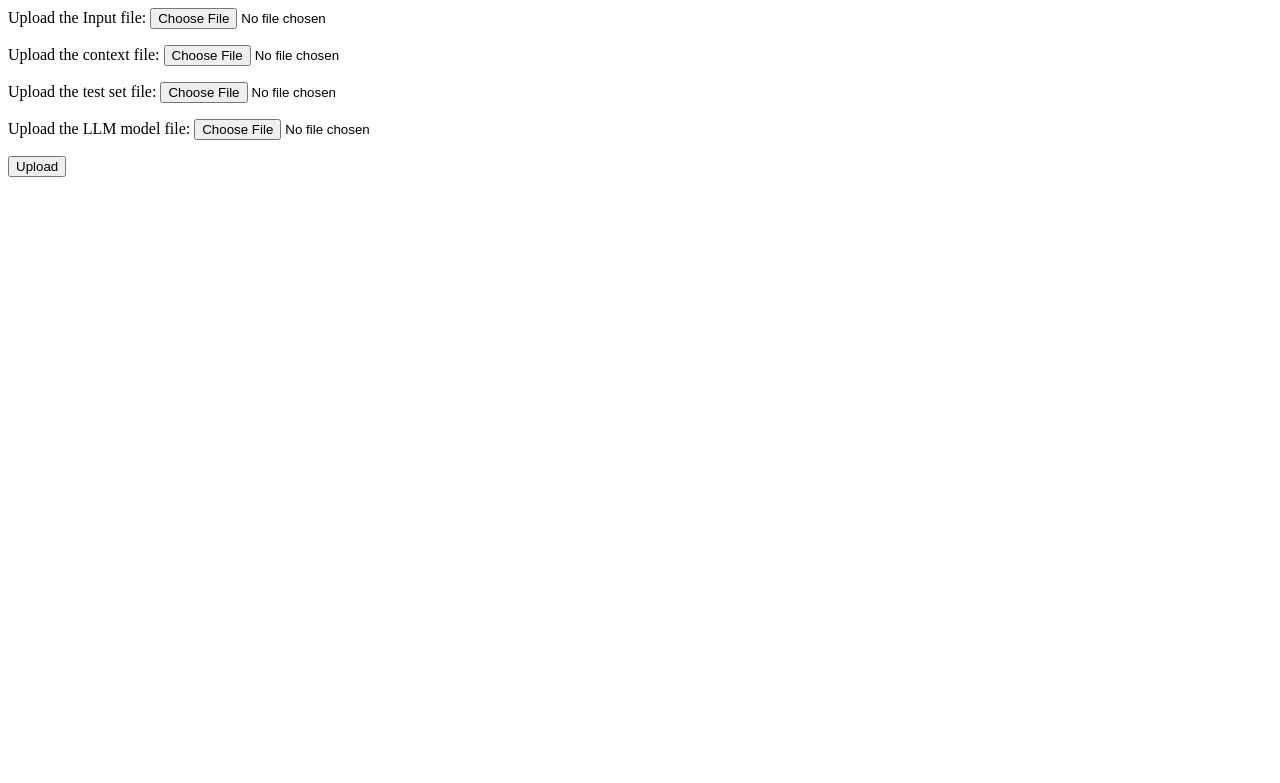
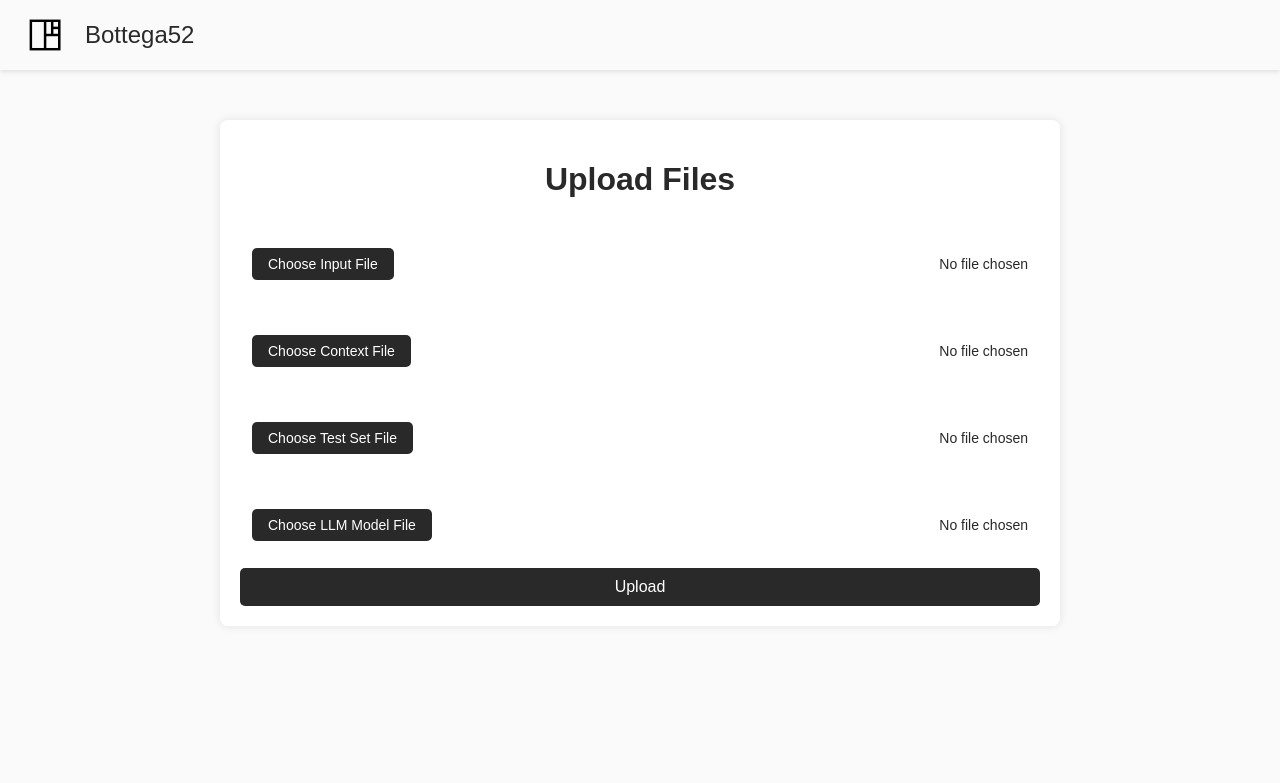
Before and after one commit to Hackingale/Bottega52, a Flask app: page / in a window 1280 px wide. Shown: the top 783 px of the page. Run offline with Flask 3, Linux system fonts and the light colour scheme.

Commit message:
Webpage updated

```diff
--- /dev/null
+++ b/HTML/static/css/style.css
@@ -0,0 +1,153 @@
+body {
+    font-family: 'Neue Haas Grotesk Display Pro 65 Medium', Arial, sans-serif;
+    background-color: #FAFAFA;
+    color: #292929;
+    margin: 0;
+    padding: 0;
+}
+
+.container {
+    max-width: 800px;
+    margin: 50px auto;
+    padding: 20px;
+    background-color: #fff;
+    box-shadow: 0 0 10px rgba(0, 0, 0, 0.1);
+    border-radius: 8px;
+}
+
+h1 {
+    text-align: center;
+    color: #292929;
+}
+
+form {
+    display: flex;
+    flex-direction: column;
+}
+
+form p {
+    position: relative;
+    margin-bottom: 15px;
+    display: flex;
+    align-items: center;
+    justify-content: space-between;
+    border: 2px dashed transparent;
+    padding: 10px;
+    transition: border-color 0.3s ease, background-color 0.3s ease;
+}
+
+form p.dragover {
+    border-color: #292929;
+    background-color: #f0f0f0;
+}
+
+input[type="file"] {
+    display: none;
+}
+
+.custom-file-upload {
+    padding: 8px 16px;
+    background-color: #292929;
+    color: white;
+    border: none;
+    border-radius: 5px;
+    cursor: pointer;
+    font-size: 14px;
+    transition: background-color 0.3s ease;
+    margin-right: 10px;
+}
+
+.custom-file-upload:hover {
+    background-color: #3e3e3e;  /* Slightly lighter shade for hover */
+}
+
+input[type="submit"] {
+    padding: 10px 20px;
+    background-color: #292929;
+    color: white;
+    border: none;
+    border-radius: 5px;
+    cursor: pointer;
+    font-size: 16px;
+    transition: background-color 0.3s ease;
+}
+
+input[type="submit"]:hover {
+    background-color: #555;
+}
+
+p {
+    text-align: center;
+}
+
+.header {
+    display: flex;
+    align-items: center;
+    background-color: #FAFAFA;
+    padding: 10px 20px;
+    box-shadow: 0 2px 4px rgba(0, 0, 0, 0.1);
+}
+
+.header img {
+    height: 50px;
+    margin-right: 15px;
+}
+
+.header .brand {
+    font-size: 24px;
+    font-weight: 500;
+    color: #292929;
+}
+
+.file-name {
+    font-size: 14px;
+    color: #292929;
+    margin-left: 10px;
+}
+
+/* Loading Spinner */
+.spinner {
+    display: none;
+    width: 50px;
+    height: 50px;
+    border: 5px solid #f3f3f3;
+    border-top: 5px solid #292929;
+    border-radius: 50%;
+    animation: spin 1s linear infinite;
+    margin: 20px auto;
+}
+
+@keyframes spin {
+    0% { transform: rotate(0deg); }
+    100% { transform: rotate(360deg); }
+}
+
+/* Transition Effects */
+.fade-out {
+    opacity: 0;
+    transition: opacity 0.5s ease-out;
+}
+
+.fade-in {
+    opacity: 0;
+    transition: opacity 0.5s ease-in;
+}
+
+.fade-in.show {
+    opacity: 1;
+}
+
+/* Drag-and-Drop Indicator */
+.drop-icon {
+    position: absolute;
+    left: 50%;
+    top: 50%;
+    transform: translate(-50%, -50%);
+    font-size: 24px;
+    color: #292929;
+    display: none;
+}
+
+form p.dragover .drop-icon {
+    display: block;
+}
--- a/HTML/templates/index.html
+++ b/HTML/templates/index.html
@@ -1,14 +1,107 @@
-<html>
+<!DOCTYPE html>
+<html lang="en">
 <head>
+    <meta charset="UTF-8">
+    <meta name="viewport" content="width=device-width, initial-scale=1.0">
     <title>Upload Files</title>
+    <link rel="stylesheet" href="{{ url_for('static', filename='css/style.css') }}">
 </head>
 <body>
-    <form action="/success" method="post" enctype="multipart/form-data">
-        <p>Upload the Input file: <input type="file" name="input_file" /></p>
-        <p>Upload the context file: <input type="file" name="context_file" /></p>
-        <p>Upload the test set file: <input type="file" name="test_set_file" /></p>
-        <p>Upload the LLM model file: <input type="file" name="llm_file" /></p> <!-- Add this line -->
-        <input type="submit" value="Upload">
-    </form>
+    <div class="header">
+        <img src="{{ url_for('static', filename='images/bottega52_logo.png') }}" alt="Bottega52 Logo">
+        <div class="brand">Bottega52</div>
+    </div>
+    <div class="container">
+        <h1>Upload Files</h1>
+        <form id="uploadForm" action="/success" method="post" enctype="multipart/form-data">
+            <p id="input-file-p">
+                <label class="custom-file-upload">
+                    Choose Input File
+                    <input type="file" name="input_file" id="input_file" />
+                </label>
+                <span class="file-name" id="input_file_name">No file chosen</span>
+                <span class="drop-icon">📂</span>
+            </p>
+            <p id="context-file-p">
+                <label class="custom-file-upload">
+                    Choose Context File
+                    <input type="file" name="context_file" id="context_file" />
+                </label>
+                <span class="file-name" id="context_file_name">No file chosen</span>
+                <span class="drop-icon">📂</span>
+            </p>
+            <p id="test-set-file-p">
+                <label class="custom-file-upload">
+                    Choose Test Set File
+                    <input type="file" name="test_set_file" id="test_set_file" />
+                </label>
+                <span class="file-name" id="test_set_file_name">No file chosen</span>
+                <span class="drop-icon">📂</span>
+            </p>
+            <p id="llm-file-p">
+                <label class="custom-file-upload">
+                    Choose LLM Model File
+                    <input type="file" name="llm_file" id="llm_file" />
+                </label>
+                <span class="file-name" id="llm_file_name">No file chosen</span>
+                <span class="drop-icon">📂</span>
+            </p>
+            <input type="submit" value="Upload">
+        </form>
+        <div class="spinner" id="spinner"></div>
+    </div>
+    <script>
+        // Handle file selection for input buttons
+        document.querySelectorAll('input[type="file"]').forEach(input => {
+            input.addEventListener('change', function() {
+                const fileName = this.files[0] ? this.files[0].name : 'No file chosen';
+                this.closest('p').querySelector('.file-name').textContent = fileName;
+            });
+        });
+
+        // Handle drag-and-drop for individual file inputs
+        const fileInputs = ['input_file', 'context_file', 'test_set_file', 'llm_file'];
+        fileInputs.forEach(fileInputId => {
+            const fileInput = document.getElementById(fileInputId);
+            const fileInputP = document.getElementById(fileInputId + '-p');
+
+            ['dragenter', 'dragover', 'dragleave', 'drop'].forEach(eventName => {
+                fileInputP.addEventListener(eventName, preventDefaults, false);
+            });
+
+            ['dragenter', 'dragover'].forEach(eventName => {
+                fileInputP.addEventListener(eventName, () => fileInputP.classList.add('dragover'), false);
+            });
+
+            ['dragleave', 'drop'].forEach(eventName => {
+                fileInputP.addEventListener(eventName, () => fileInputP.classList.remove('dragover'), false);
+            });
+
+            fileInputP.addEventListener('drop', handleDrop, false);
+
+            function preventDefaults(e) {
+                e.preventDefault();
+                e.stopPropagation();
+            }
+
+            function handleDrop(e) {
+                const dt = e.dataTransfer;
+                const files = dt.files;
+
+                fileInput.files = files;
+                const fileName = files[0] ? files[0].name : 'No file chosen';
+                fileInputP.querySelector('.file-name').textContent = fileName;
+            }
+        });
+
+        document.getElementById('uploadForm').addEventListener('submit', function(event) {
+            event.preventDefault(); // Prevent form submission to show the spinner first
+            const spinner = document.getElementById('spinner');
+            spinner.style.display = 'block'; // Show the spinner
+            setTimeout(() => {
+                this.submit(); // Submit the form after showing the spinner for 2 seconds
+            }, 2000);
+        });
+    </script>
 </body>
 </html>
```
Also changed, not shown: HTML/templates/Acknowledgement.html (+46 -8 lines), src/LLM1.py (+5 -2 lines), src/functions.py (+5 -5 lines), src/main.py (+17 -9 lines), HTML/static/images/bottega52_logo.png (added).
